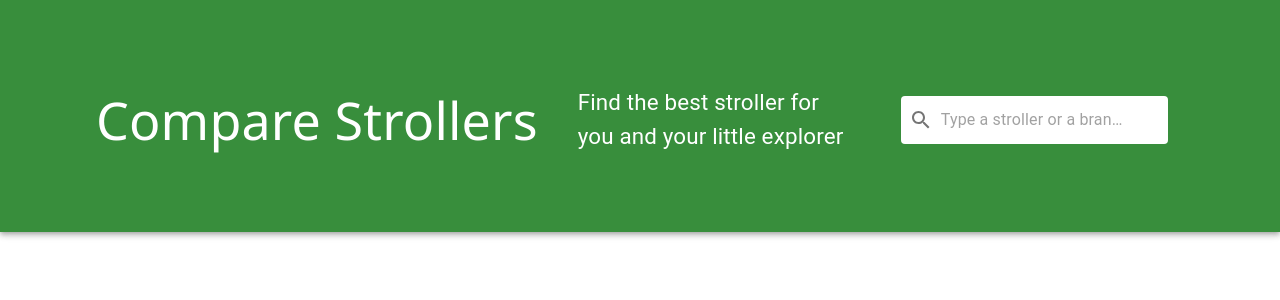
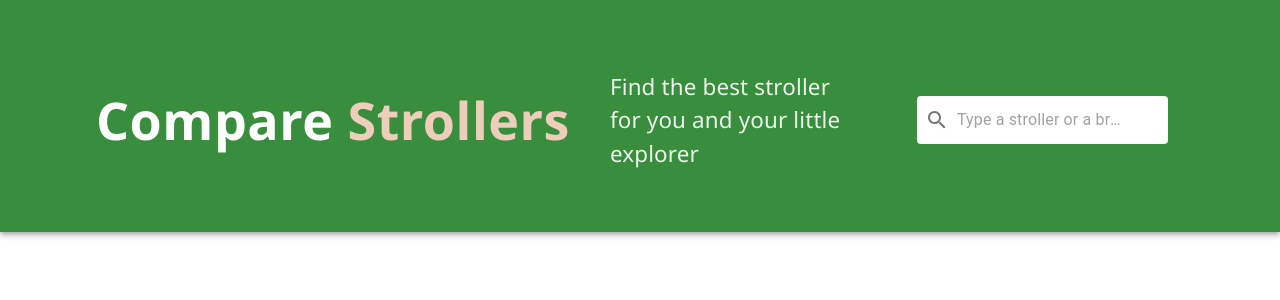
Before and after one commit to yanaost/compare-strollers, a React (Vite) app: page / in a window 1280 px wide. Shown: the top 300 px of the page. Built offline with nearby package versions, Linux system fonts and the light colour scheme; no server answers.

Commit message:
minor updates

```diff
--- a/src/components/AppBarSearch/AppBarSearch.styled.ts
+++ b/src/components/AppBarSearch/AppBarSearch.styled.ts
@@ -48,11 +48,12 @@ export const StyledToolbar = styled(Toolbar)(({ theme }) => ({
 
 export const StyledH1 = styled("h1")(({ theme }) => ({
   fontFamily: '"Baloo 2", "Segoe UI", system-ui, -apple-system, sans-serif',
-  fontWeight: 400,
+  fontWeight: 600,
   fontStyle: "normal",
   fontOpticalSizing: "auto",
   fontSize: theme.typography.pxToRem(48),
   whiteSpace: "nowrap",
+  letterSpacing: "0.5px",
   margin: 0,
 
   [theme.breakpoints.up("xs")]: {
--- a/src/components/AppBarSearch/AppBarSearch.tsx
+++ b/src/components/AppBarSearch/AppBarSearch.tsx
@@ -13,10 +13,24 @@ export const AppBarSearch: React.FC = () => {
       <AppBar position="static" component="div">
         <StyledToolbar>
           <StyledHeading>
-            <StyledH1>Compare Strollers</StyledH1>
+            <StyledH1>
+              Compare{" "}
+              <Box component="span" sx={{ color: "#EFCDBB" }}>
+                Strollers
+              </Box>
+            </StyledH1>
           </StyledHeading>
           <StyledH2>
-            <Typography variant="h2">
+            <Typography
+              variant="h2"
+              sx={{
+                fontFamily:
+                  '"Baloo 2", "Segoe UI", system-ui, -apple-system, sans-serif',
+                color: "white",
+                opacity: 0.9,
+                fontWeight: 300,
+              }}
+            >
               Find the best stroller for you and your little explorer
             </Typography>
           </StyledH2>
```
